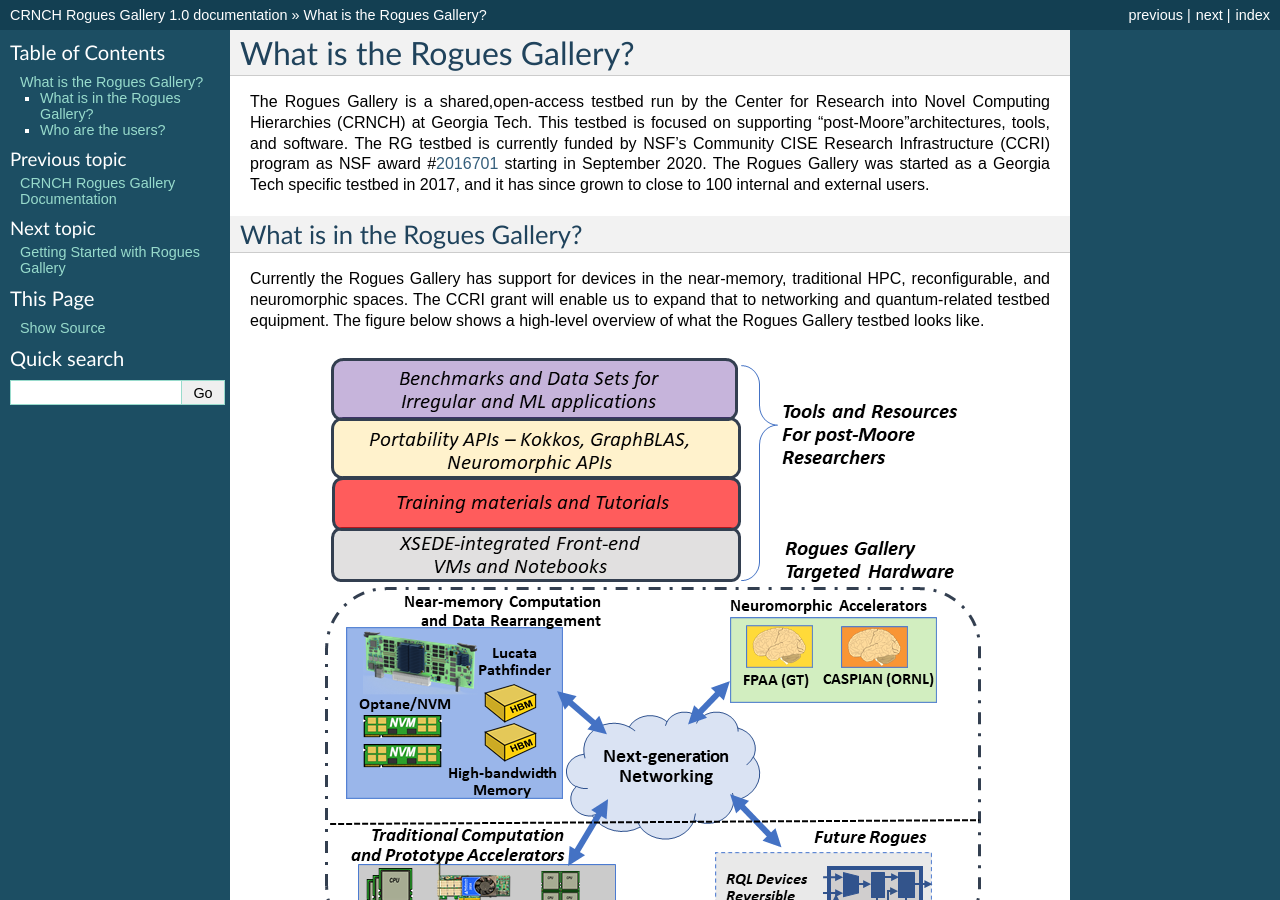
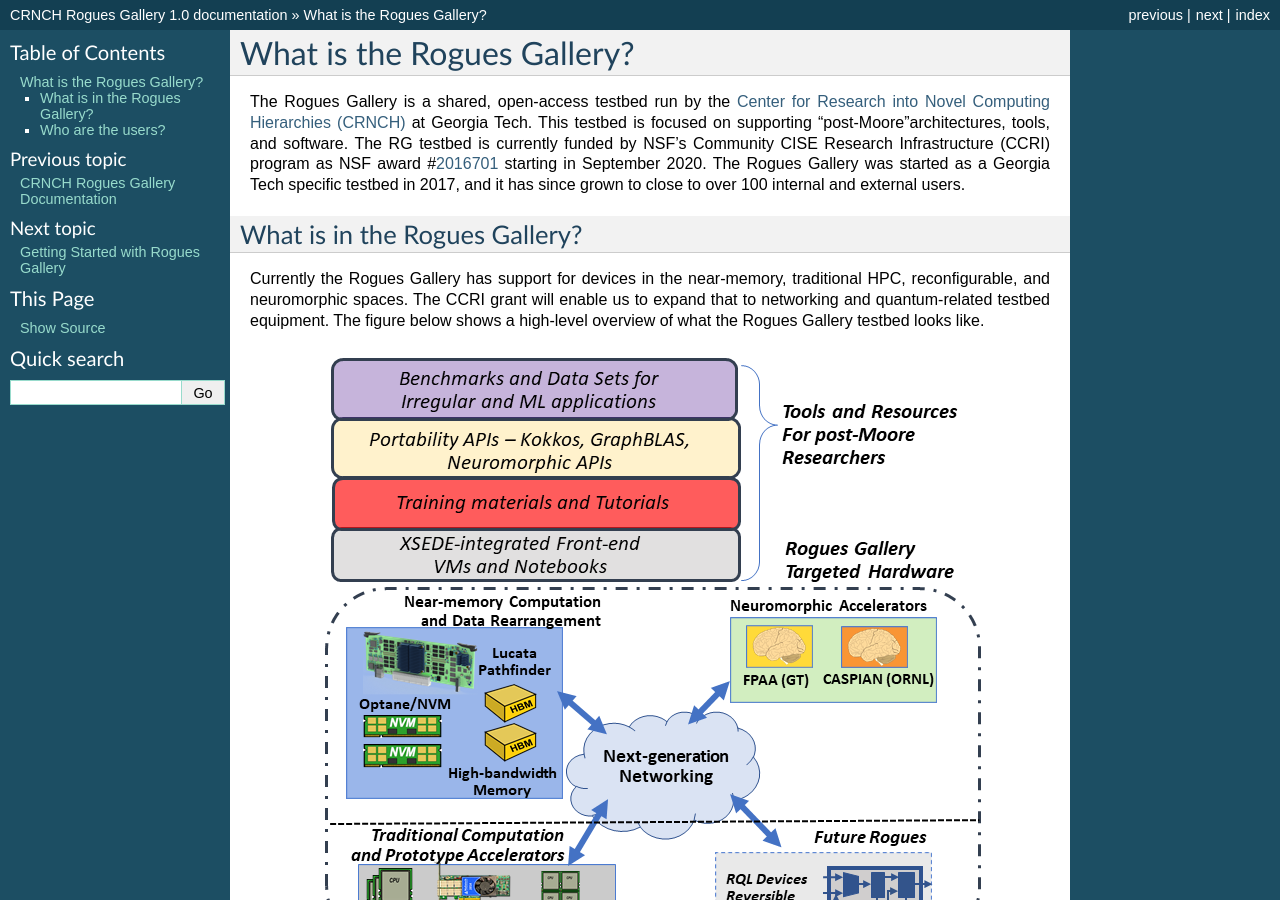
Before and after one commit to gt-crnch-rg/read-the-docs, a Sphinx documentation site: the page built from docs/general/rogues-gallery-overview.rst, in a window 1280 px wide and 900 px high. Built offline with Sphinx 7.4.7, drawn with Linux system fonts in a browser that asks for light colours; pages that are not in the unit, such as notebooks, are missing from menus.

Commit message:
Update rogues-gallery-overview.rst

```diff
--- a/docs/general/rogues-gallery-overview.rst
+++ b/docs/general/rogues-gallery-overview.rst
@@ -1,10 +1,10 @@
 ============
 What is the Rogues Gallery?
 ============
-The Rogues Gallery is a shared,open-access testbed run by the Center for Research into Novel Computing Hierarchies (CRNCH) at Georgia Tech.
+The Rogues Gallery is a shared, open-access testbed run by the `Center for Research into Novel Computing Hierarchies (CRNCH) <www.crnch.gatech.edu>`__ at Georgia Tech.
 This testbed is focused on supporting "post-Moore"architectures, tools, and software. The RG testbed is currently funded by NSF's Community CISE Research Infrastructure (CCRI) program as NSF
 award #\ `2016701 <https://www.nsf.gov/awardsearch/showAward?AWD_ID=2016701>`__ starting in September 2020. The Rogues Gallery was started as a Georgia
-Tech specific testbed in 2017, and it has since grown to close to 100 internal and external users.
+Tech specific testbed in 2017, and it has since grown to close to over 100 internal and external users.
 
 What is in the Rogues Gallery?
 ==============================
```
